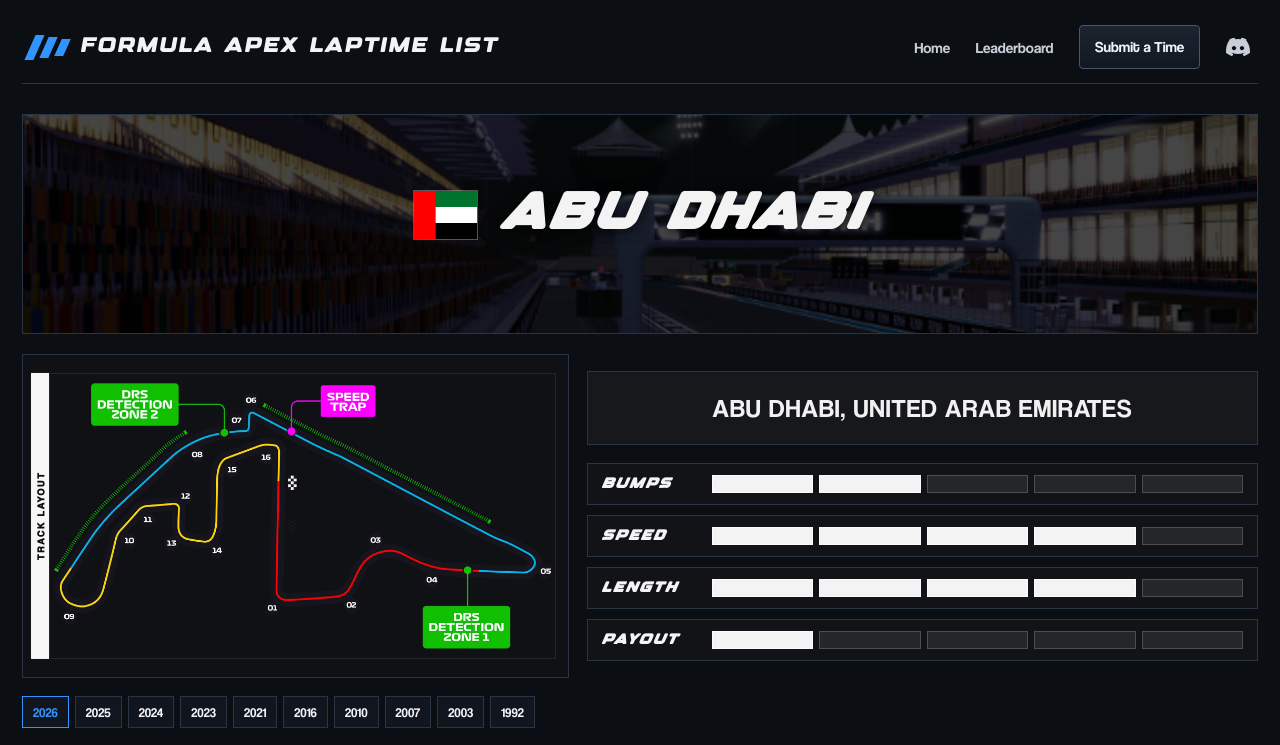
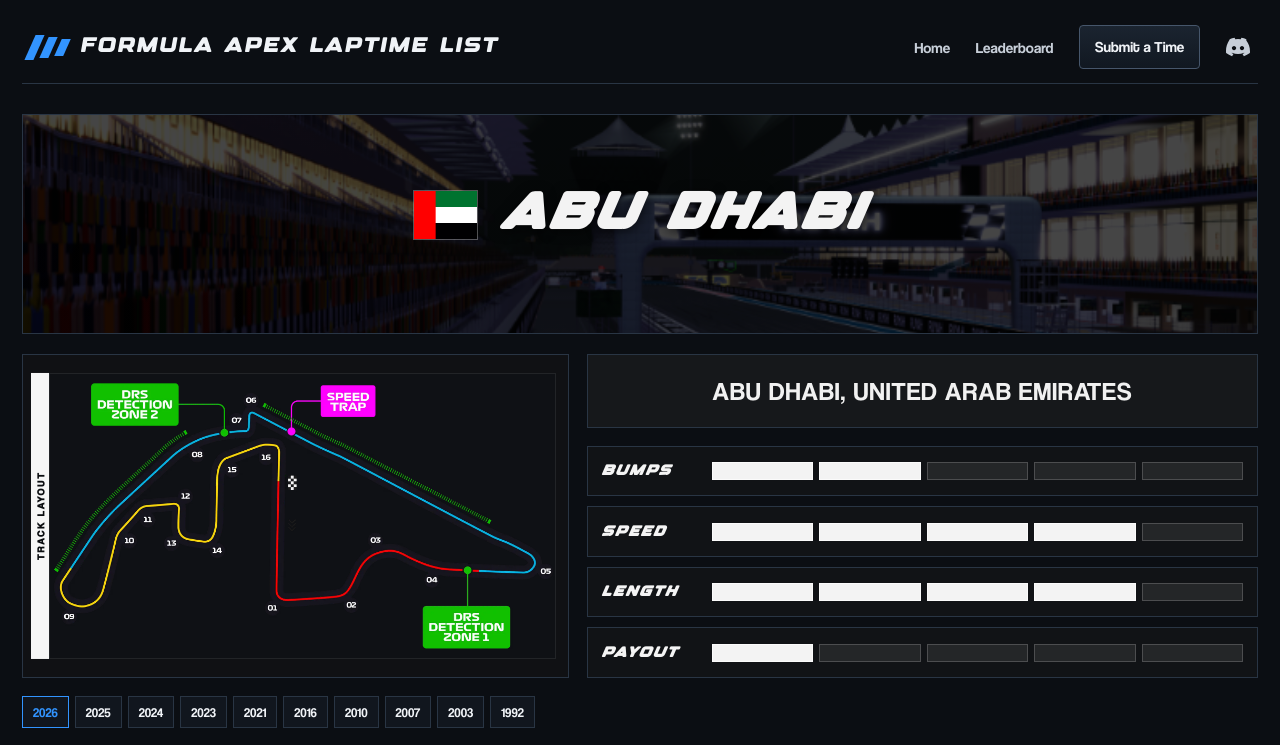
Before and after one commit to Lartum01/apexlist, a React (Vite) app: page /tracks/abudhabi in a window 1280 px wide. Shown: the top 745 px of the page. Built offline with nearby package versions, Linux system fonts and the light colour scheme.

Commit message:
Add files via upload

```diff
--- a/src/index.css
+++ b/src/index.css
@@ -524,7 +524,7 @@
   display: flex;
   flex-direction: column;
   gap: 18px;
-  align-self: center;
+  align-self: stretch;
 }
 
 .track-location-panel {
@@ -547,6 +547,8 @@
 
 .track-rating-grid {
   display: grid;
+  flex: 1;
+  grid-template-rows: repeat(4, minmax(0, 1fr));
   gap: 10px;
 }
 
@@ -911,6 +913,15 @@
     grid-template-columns: 1fr;
   }
 
+  .track-stats-panel {
+    align-self: auto;
+  }
+
+  .track-rating-grid {
+    flex: initial;
+    grid-template-rows: none;
+  }
+
   .track-layout-panel {
     min-height: 200px;
   }
```
